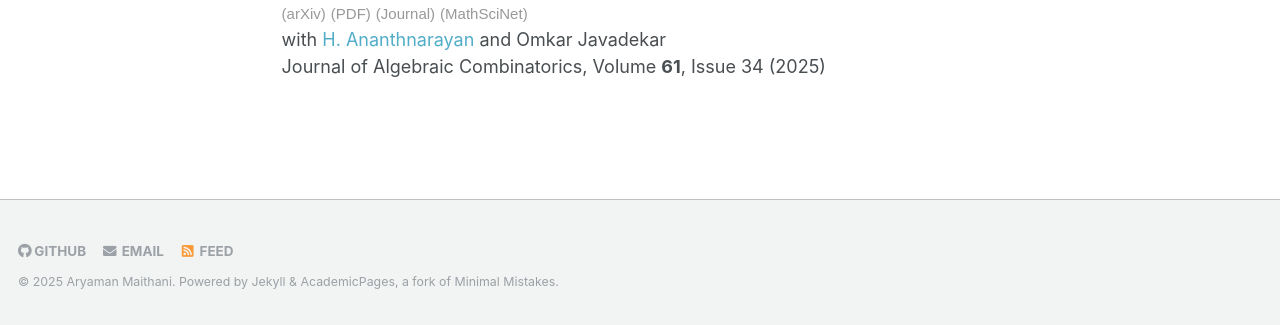
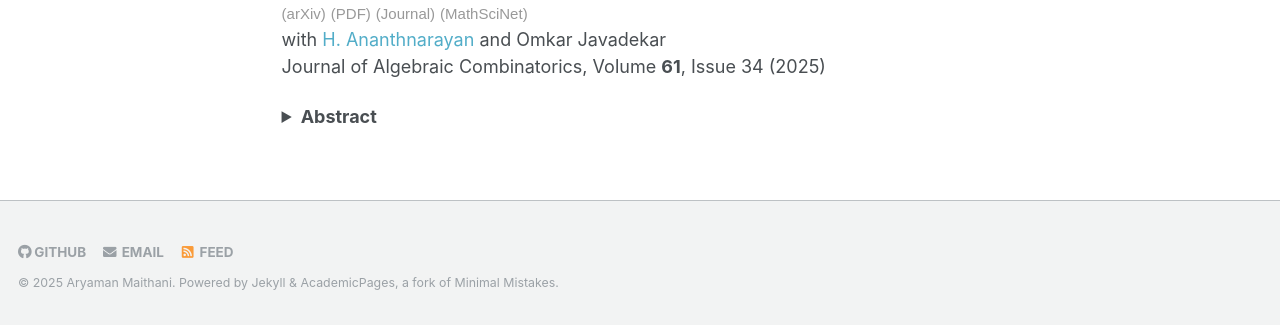
Before and after one commit to aryamanmaithani/math, a Jekyll site: the page built from _pages/papers.md, in a window 1280 px wide and 1170 px high. Shown: the part 842-1167 px from the top of the window. Built offline with Jekyll 4.4.1, drawn with Linux system fonts in a browser that asks for light colours; formulas are drawn with MathJax 3.

Commit message:
test abstract

```diff
--- a/_pages/papers.md
+++ b/_pages/papers.md
@@ -35,3 +35,13 @@
  <a href="https://arxiv.org/abs/2401.01046" target="_blank"><span style="font-family: sans-serif, 'Open Sans';color: #999;font-size: 15px;">(arXiv)</span></a> <a href="ananthnarayan_javadekar_maithani_linear_quotients_connected_ideals.pdf" target="_blank"><span style="font-family: sans-serif, 'Open Sans';color: #999;font-size: 15px;">(PDF)</span></a> <a href="https://doi.org/10.1007/s10801-025-01395-6" target="_blank"><span style="font-family: sans-serif, 'Open Sans';color: #999;font-size: 15px;">(Journal)</span></a> <a href="https://mathscinet.ams.org/mathscinet/article?mr=4884486" target="_blank"><span style="font-family: sans-serif, 'Open Sans';color: #999;font-size: 15px;">(MathSciNet)</span></a>
 with [H. Ananthnarayan](https://www.math.iitb.ac.in/~ananth/) and Omkar Javadekar
 Journal of Algebraic Combinatorics, Volume **61**, Issue 34 (2025)
+<details>
+<summary> <b> Abstract </b> </summary>
+As a higher analogue of the edge ideal of a graph, we study the \\(t\\)-connected
+ideal \\(\operatorname{J}_{t}\\). This is the monomial ideal generated by the
+connected subsets of size \\(t\\). For chordal graphs, we show that
+\\(\operatorname{J}_{t}\\) has a linear resolution iff the tree is \\(t\\)-gap-free,
+and that this is equivalent to having linear quotients. We then show that if
+\\(G\\) is any gap-free and \\(t\\)-claw-free graph, then \\(\operatorname{J}_{t}(G)\\) has
+linear quotients and, hence, linear resolution.
+</details>
```
